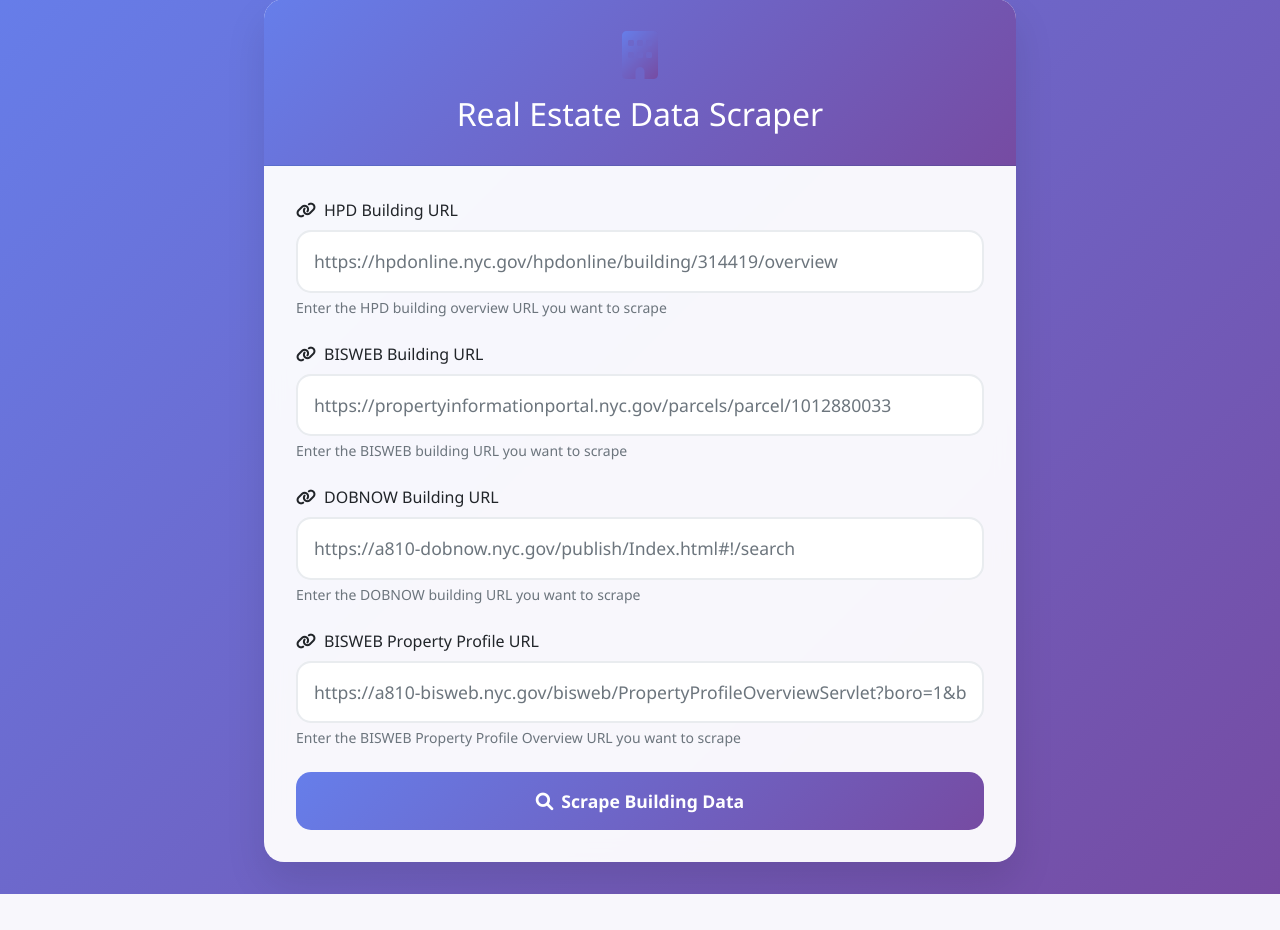
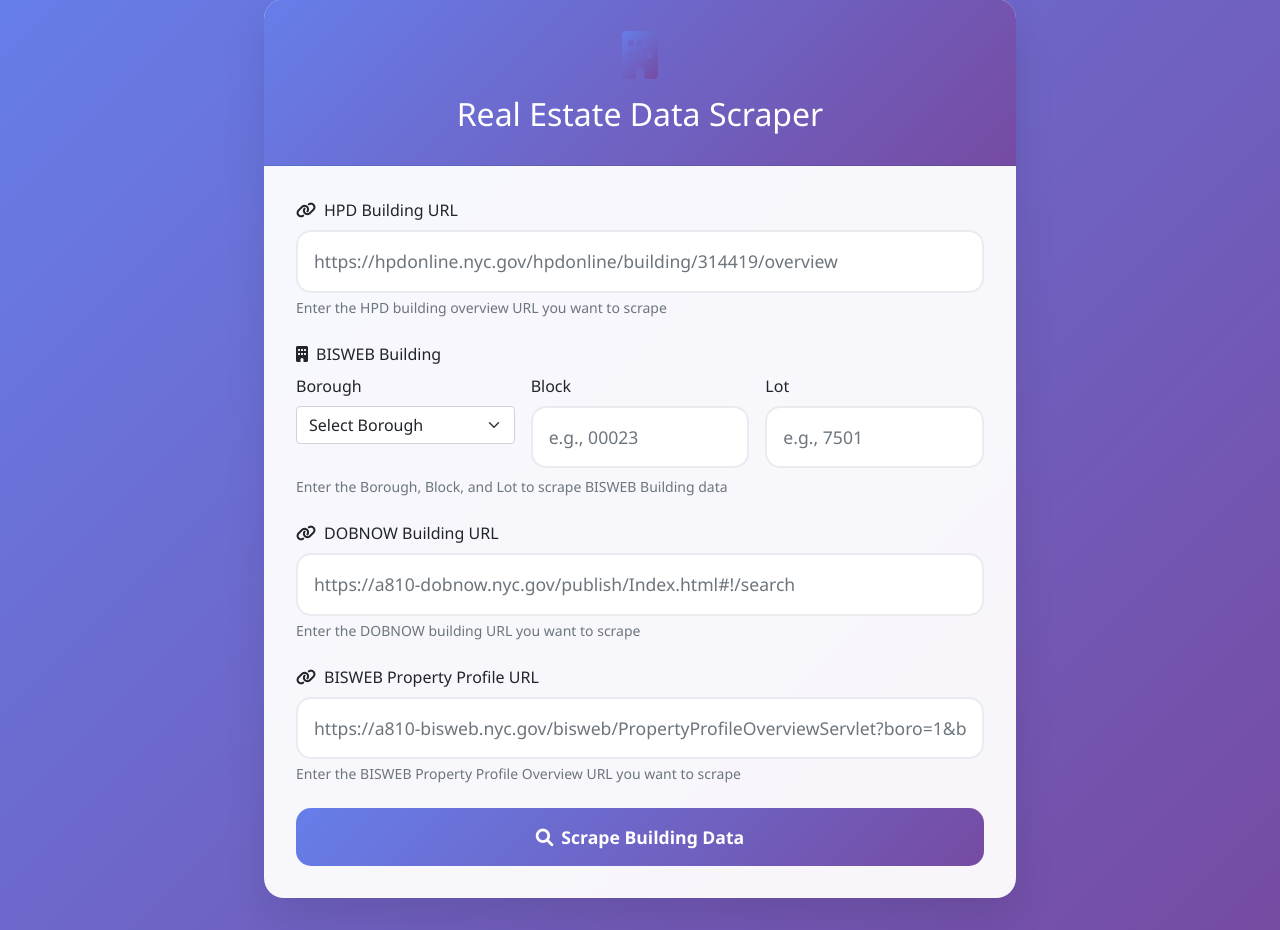
Before and after one commit to bennet-m/real-estate-data, a Flask app: page / in a window 1280 px wide. Shown: the part 33-963 px from the top of the page. Before the commit the page ends 927 px from the top, so only its background shows below. Run offline with Flask 3, Linux system fonts and the light colour scheme; some libraries are stand-ins or nearby versions.

Commit message:
take input bbl

```diff
--- a/app.py
+++ b/app.py
@@ -26,12 +26,16 @@ def scrape_data():
     try:
         data = request.get_json()
         hpd_url = data.get('hpd_url')
-        bisweb_url = data.get('bisweb_url')
+        bisweb_borough = data.get('bisweb_borough')
+        bisweb_block = data.get('bisweb_block')
+        bisweb_lot = data.get('bisweb_lot')
+        bisweb_url = data.get('bisweb_url')  # Legacy support
         dobnow_url = data.get('dobnow_url')
         bisweb_property_url = data.get('bisweb_property_url')
 
-        if not hpd_url and not bisweb_url and not dobnow_url and not bisweb_property_url:
-            return jsonify({'error': 'At least one URL is required'}), 400
+        has_bisweb = (bisweb_borough and bisweb_block and bisweb_lot) or bisweb_url
+        if not hpd_url and not has_bisweb and not dobnow_url and not bisweb_property_url:
+            return jsonify({'error': 'At least one URL or BISWEB Building (borough, block, lot) is required'}), 400
 
         all_data = {}
 
@@ -47,14 +51,25 @@ def scrape_data():
             for key, value in hpd_data.items():
                 all_data[f"HPD_{key}"] = value
 
-        # Scrape BISWEB data if URL provided
-        if bisweb_url:
+        # Scrape BISWEB data if borough/block/lot or URL provided
+        if bisweb_borough and bisweb_block and bisweb_lot:
+            print(f"🔍 Scraping BISWEB data with Borough={bisweb_borough}, Block={bisweb_block}, Lot={bisweb_lot}")
+            bisweb_data = bisweb_scraper.scrape_building_data(
+                borough=bisweb_borough,
+                block=bisweb_block,
+                lot=bisweb_lot
+            )
+            # Prefix BISWEB data keys to distinguish them
+            for key, value in bisweb_data.items():
+                all_data[f"BISWEB_{key}"] = value
+        elif bisweb_url:
+            # Legacy support: if URL is provided, use it directly
             # Validate URL format
             if not bisweb_url.startswith('http://') and not bisweb_url.startswith('https://'):
                 bisweb_url = 'https://' + bisweb_url
 
             print(f"🔍 Scraping BISWEB data from: {bisweb_url}")
-            bisweb_data = bisweb_scraper.scrape_building_data(bisweb_url)
+            bisweb_data = bisweb_scraper.scrape_building_data(url=bisweb_url)
             # Prefix BISWEB data keys to distinguish them
             for key, value in bisweb_data.items():
                 all_data[f"BISWEB_{key}"] = value
@@ -78,7 +93,7 @@ def scrape_data():
                 bisweb_property_url = 'https://' + bisweb_property_url
 
             print(f"🔍 Scraping BISWEB Property Profile data from: {bisweb_property_url}")
-            bisweb_property_data = bisweb_property_scraper.scrape_building_data(bisweb_property_url)
+            bisweb_property_data = bisweb_property_scraper.scrape_building_data(url=bisweb_property_url)
             # Prefix BISWEB Property data keys to distinguish them
             for key, value in bisweb_property_data.items():
                 all_data[f"BISWEB_PROPERTY_{key}"] = value
--- a/templates/index.html
+++ b/templates/index.html
@@ -167,17 +167,42 @@
                             </div>
 
                             <div class="mb-4">
-                                <label for="biswebUrlInput" class="form-label">
-                                    <i class="fas fa-link me-2"></i>BISWEB Building URL
+                                <label class="form-label">
+                                    <i class="fas fa-building me-2"></i>BISWEB Building
                                 </label>
-                                <input
-                                    type="url"
-                                    class="form-control"
-                                    id="biswebUrlInput"
-                                    placeholder="https://propertyinformationportal.nyc.gov/parcels/parcel/1012880033"
-                                >
-                                <div class="form-text">
-                                    Enter the BISWEB building URL you want to scrape
+                                <div class="row g-3">
+                                    <div class="col-md-4">
+                                        <label for="biswebBorough" class="form-label">Borough</label>
+                                        <select class="form-select" id="biswebBorough">
+                                            <option value="">Select Borough</option>
+                                            <option value="1">Manhattan</option>
+                                            <option value="2">Bronx</option>
+                                            <option value="3">Brooklyn</option>
+                                            <option value="4">Queens</option>
+                                            <option value="5">Staten Island</option>
+                                        </select>
+                                    </div>
+                                    <div class="col-md-4">
+                                        <label for="biswebBlock" class="form-label">Block</label>
+                                        <input
+                                            type="text"
+                                            class="form-control"
+                                            id="biswebBlock"
+                                            placeholder="e.g., 00023"
+                                        >
+                                    </div>
+                                    <div class="col-md-4">
+                                        <label for="biswebLot" class="form-label">Lot</label>
+                                        <input
+                                            type="text"
+                                            class="form-control"
+                                            id="biswebLot"
+                                            placeholder="e.g., 7501"
+                                        >
+                                    </div>
+                                </div>
+                                <div class="form-text mt-2">
+                                    Enter the Borough, Block, and Lot to scrape BISWEB Building data
                                 </div>
                             </div>
 
@@ -268,17 +293,22 @@
 
             console.log('🚀 Form submitted');
             const hpdUrl = document.getElementById('hpdUrlInput').value;
-            const biswebUrl = document.getElementById('biswebUrlInput').value;
+            const biswebBorough = document.getElementById('biswebBorough').value;
+            const biswebBlock = document.getElementById('biswebBlock').value;
+            const biswebLot = document.getElementById('biswebLot').value;
             const dobnowUrl = document.getElementById('dobnowUrlInput').value;
             const biswebPropertyUrl = document.getElementById('biswebPropertyUrlInput').value;
             console.log('📝 HPD URL to scrape:', hpdUrl);
-            console.log('📝 BISWEB URL to scrape:', biswebUrl);
+            console.log('📝 BISWEB Borough:', biswebBorough);
+            console.log('📝 BISWEB Block:', biswebBlock);
+            console.log('📝 BISWEB Lot:', biswebLot);
             console.log('📝 DOBNOW URL to scrape:', dobnowUrl);
             console.log('📝 BISWEB Property URL to scrape:', biswebPropertyUrl);
 
-            // Check if at least one URL is provided
-            if (!hpdUrl && !biswebUrl && !dobnowUrl && !biswebPropertyUrl) {
-                alert('Please provide at least one URL to scrape.');
+            // Check if at least one URL or BISWEB Building (borough/block/lot) is provided
+            const hasBisweb = biswebBorough && biswebBlock && biswebLot;
+            if (!hpdUrl && !hasBisweb && !dobnowUrl && !biswebPropertyUrl) {
+                alert('Please provide at least one URL or BISWEB Building (Borough, Block, Lot) to scrape.');
                 return;
             }
 
@@ -303,7 +333,9 @@
                     },
                     body: JSON.stringify({
                         hpd_url: hpdUrl,
-                        bisweb_url: biswebUrl,
+                        bisweb_borough: biswebBorough,
+                        bisweb_block: biswebBlock,
+                        bisweb_lot: biswebLot,
                         dobnow_url: dobnowUrl,
                         bisweb_property_url: biswebPropertyUrl
                     })
```
Also changed, not shown: scrapers/bisweb_scraper.py (+72 -1 lines).
